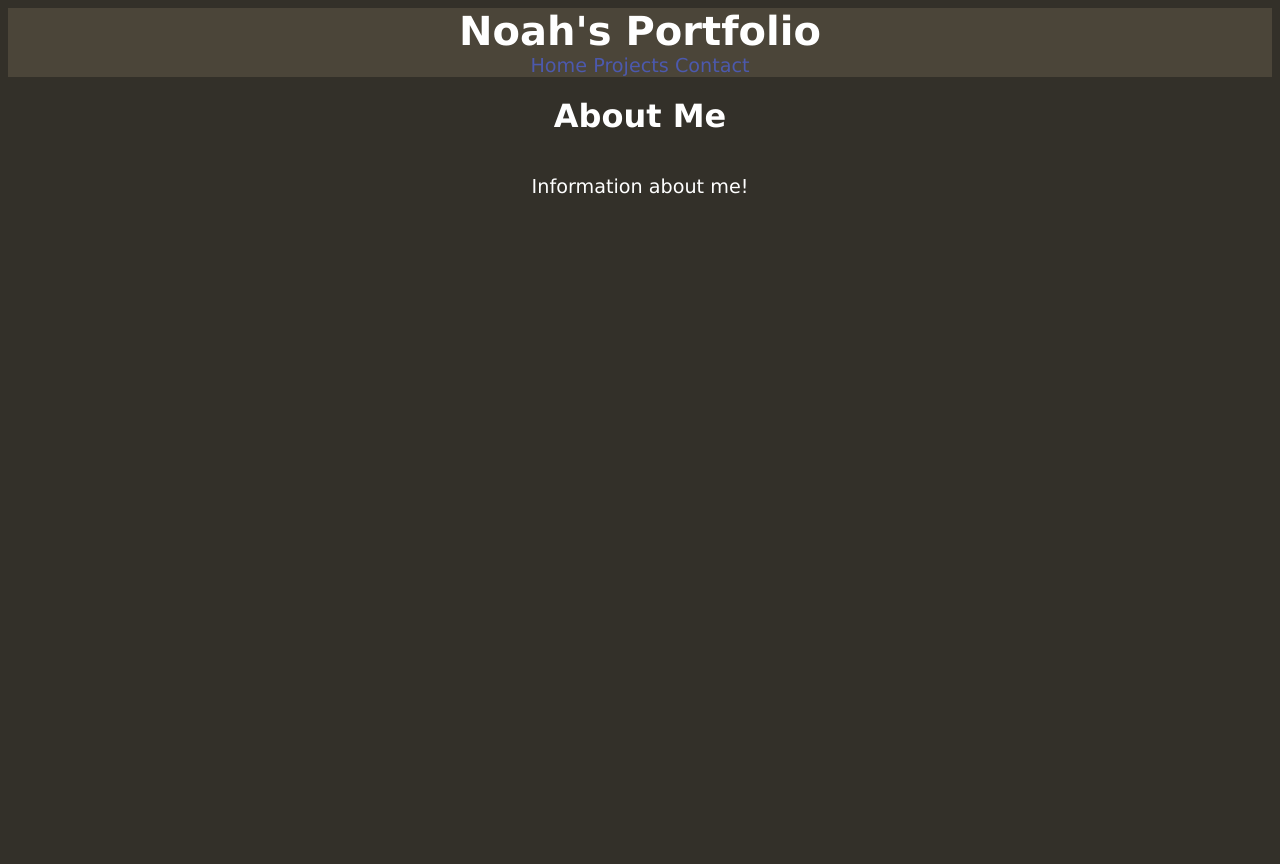
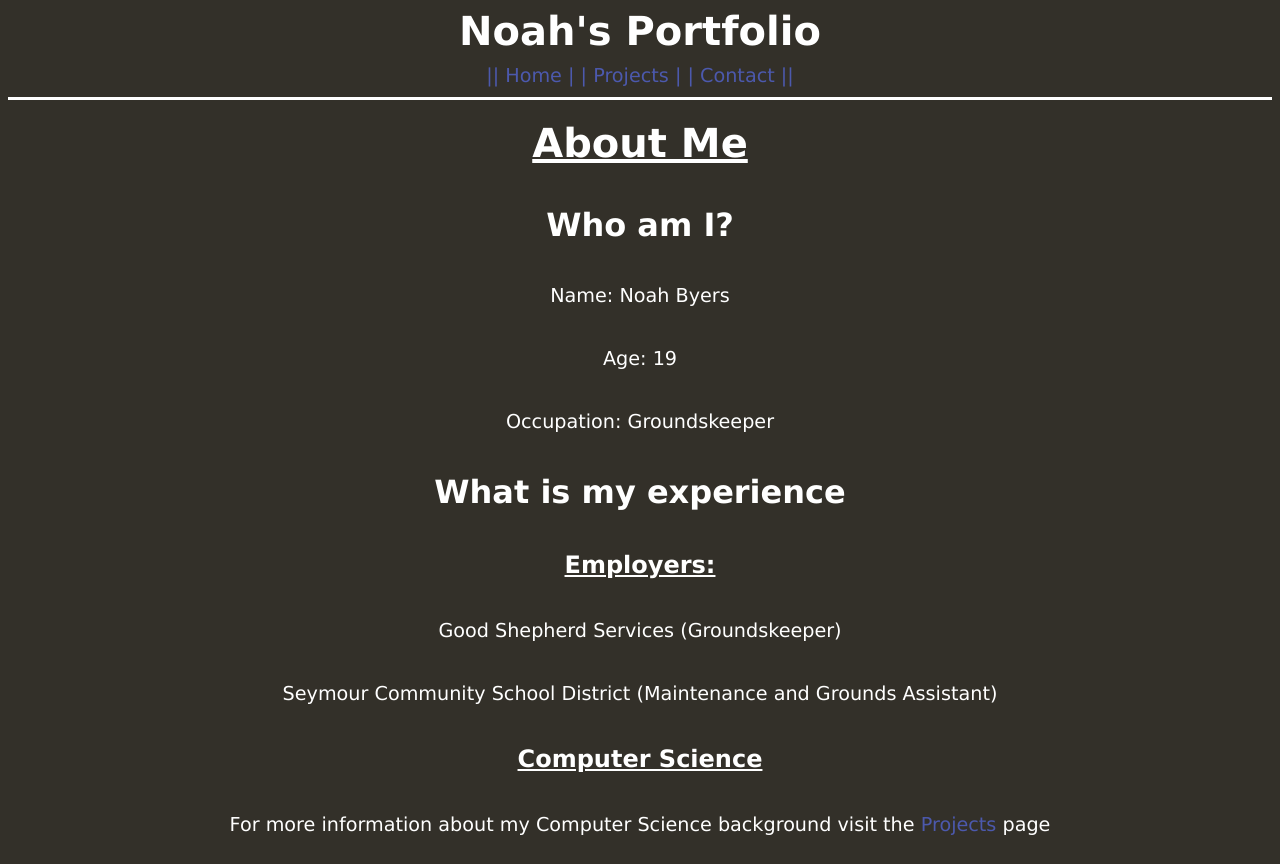
Before and after one commit to NoahDB-dev/Portfolio, a plain HTML site: page index.html in a window 1280 px wide. Before the commit the page ends 800 px from the top, so only its background shows below. Drawn offline with Linux system fonts and the light colour scheme.

Commit message:
About me update
Adjusting the contents of the about me page

There were also a few other changes
- Changed the movement speed to run on lower end hardware
- Adjusted the styling of the header

```diff
--- a/classes.js
+++ b/classes.js
@@ -54,7 +54,7 @@ class Sprite {
         this.animate = animate;
 
         this.frameElapsed = 0;
-        this.frameHold = 50;
+        this.frameHold = 10;
 
         this.image.onload = () => {
             this.width = (this.image.width - this.sizeAdjust.width/2) / this.frames.xMax * this.scale.scaleX;
--- a/index.html
+++ b/index.html
@@ -11,16 +11,26 @@
             <h1 id ="headTitle"> Noah's Portfolio </h1>
             <nav>
                 <p id="headBody">
-                    <a href="index.html">Home</a>
-                    <a href="projects.html">Projects</a>
-                    <a href="contact.html">Contact</a>
+                    <a href="index.html">||   Home   |</a>
+                    <a href="projects.html">|   Projects   |</a>
+                    <a href="contact.html">|   Contact   ||</a>
                   </p>
             </nav>
         </header>
 
         <section id="about-me">
-            <h2> About Me </h2>
-            <p> Information about me!</p>
+            <h1> About Me </h1>
+	    <h2> Who am I? </h2>
+	    <p> Name: Noah Byers </p>
+	    <p> Age: 19 </p>
+	    <p> Occupation: Groundskeeper </p>
+
+	    <h2> What is my experience </h2>
+	    <h4> Employers: </h4>
+	    <p> Good Shepherd Services (Groundskeeper)
+	    <p> Seymour Community School District (Maintenance and Grounds Assistant)
+	    <h4> Computer Science </h4>
+	    <p> For more information about my Computer Science background visit the <a href=projects.html>Projects </a> page
         </section>
 
     </body>
--- a/index.js
+++ b/index.js
@@ -72,7 +72,7 @@ const player = new Sprite({
 });
 
 //Changes the movement speed of the player (technically changes the speed that the background moves)
-const velocity = 0.6;
+const velocity = 2;
 
 //Creating the background object that will store information about the background (The class is Sprite)
 const background = new Sprite({
--- a/styles.css
+++ b/styles.css
@@ -4,13 +4,15 @@ body {
 
 }
 header {
-    background-color: rgb(75, 69, 57);
+    background-color: rgb(51,48,41);
     color: white;
+    border-bottom: 3px solid white;
+    width: 100%;
 }
 
 nav {
     margin: 0px;
-    padding: 0px;
+    padding: 10px;
 }
 canvas {
     display: block;
@@ -43,6 +45,7 @@ h4 {
     text-align: center;
     margin: 0;
     padding: 20px 0;
+    text-decoration: underline;
 }
 p {
     color: white;
```
Also changed, not shown: contact.html (+12 -8 lines), projects.html (+10 -6 lines).
